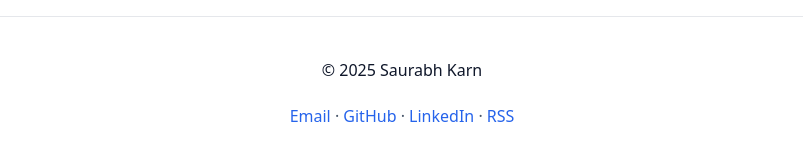
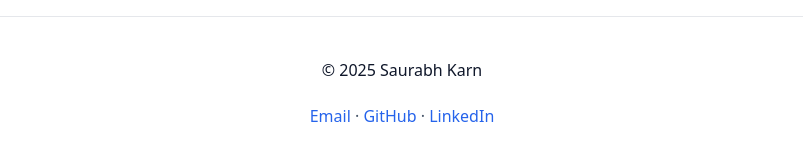
Before and after one commit to saurabh-karn/saurabh-karn.github.io, a Jekyll site: the page built from index.html, in a window 1280 px wide and 900 px high, scrolled down 828 px. Shown: the part 727-888 px from the top of the window, without its empty margins (238-1041 px from the left). Built offline with Jekyll 4.4.1, drawn with Linux system fonts in a browser that asks for light colours.

Commit message:
Remove RSS link from footer

```diff
--- a/_includes/footer.html
+++ b/_includes/footer.html
@@ -4,8 +4,7 @@
     <p class="muted">
       <a href="mailto:{{ site.author.email }}">Email</a> ·
       <a href="https://github.com/{{ site.author.github }}">GitHub</a> ·
-      <a href="https://www.linkedin.com/in/{{ site.author.linkedin }}">LinkedIn</a> ·
-      <a href="{{ '/feed.xml' | relative_url }}">RSS</a>
+      <a href="https://www.linkedin.com/in/{{ site.author.linkedin }}">LinkedIn</a>
     </p>
   </div>
 </footer>
```
